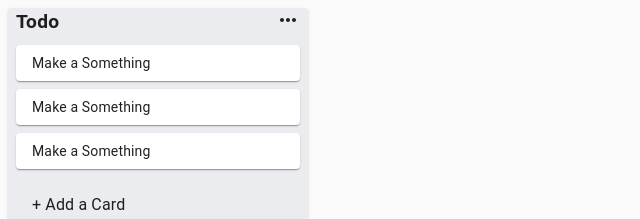
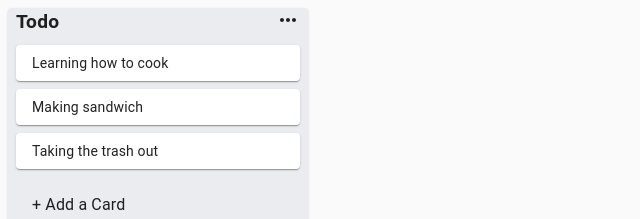
Before and after one commit to lazuardi21/kanban_board, a React (Create React App) app: page / in a window 1280 px wide. Shown: the top 219 px of the page, without its empty margins (0-640 px from the left). Built offline with nearby package versions, Linux system fonts and the light colour scheme.

Commit message:
:tada: initialize data with json

```diff
--- a/src/App.js
+++ b/src/App.js
@@ -1,10 +1,16 @@
-import React from 'react';
+import React, { useState } from 'react';
 import List from './components/List/List';
+import store from './utils/store';
 
 function App() {
+  const [data, setData] = useState(store);
   return (
     <div>
-      <List/>
+      {data.listIds.map((listId) => {
+        const list = data.lists[listId];
+        return <List list={list} key={listId}/>
+      })}
+
     </div>
   );
 }
--- a/src/components/Card.js
+++ b/src/components/Card.js
@@ -10,11 +10,11 @@
 }));
 
 
-const Card = () => {
+const Card = ({card}) => {
     const classes = useStyle();
     return (
         <div>
-            <Paper className={classes.card}> Make a Something</Paper>
+            <Paper className={classes.card}>{card.title}</Paper>
         </div>
     );
 }
--- a/src/components/List/List.js
+++ b/src/components/List/List.js
@@ -13,16 +13,16 @@
     },
 }));
 
-export default function List() {
+export default function List({list}) {
     const classes = useStyle();
     return(
         <div>
             <Paper className={classes.root}>
                 <CssBaseline/>
-                <Title />
-                <Card/>
-                <Card/>
-                <Card/>
+                <Title title={list.title}/>
+                {list.cards.map((card)=> (
+                    <Card key={card.id} card={card} />
+                ))}
                 <Inputcontainer/>
 
             </Paper>
--- a/src/components/List/Title.js
+++ b/src/components/List/Title.js
@@ -22,7 +22,7 @@
         },
     },
 }));
-export default function Title() {
+export default function Title({ title }) {
     const [open, setOpen] = useState(false);
     const classes = useStyle();
 
@@ -32,7 +32,8 @@
                 <div>
                     <InputBase
                         autoFocus
-                        value="Todo" inputProps={{
+                        value={title}
+                        inputProps={{
                             className: classes.input,
                         }}
                         fullWidth
@@ -46,7 +47,7 @@
                         onClick={() => setOpen(!open)}
                         className={classes.editableTitle}
                     >
-                        Todo
+                        {title}
                     </Typography>
                     <MoreHorizIcon></MoreHorizIcon>
                 </div>
--- a/src/utils/store.js
+++ b/src/utils/store.js
@@ -20,7 +20,6 @@
         title: 'Todo',
         cards,
       },
-
     },
     listIds: ['list-1'],
   };
```
